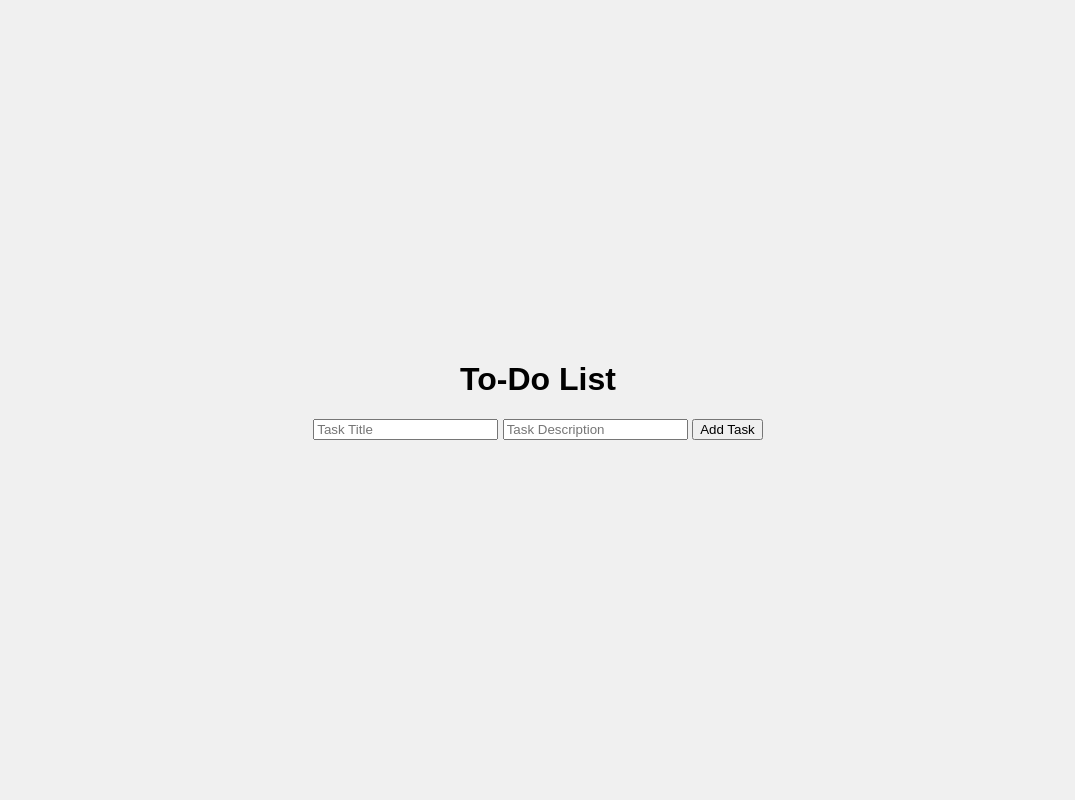
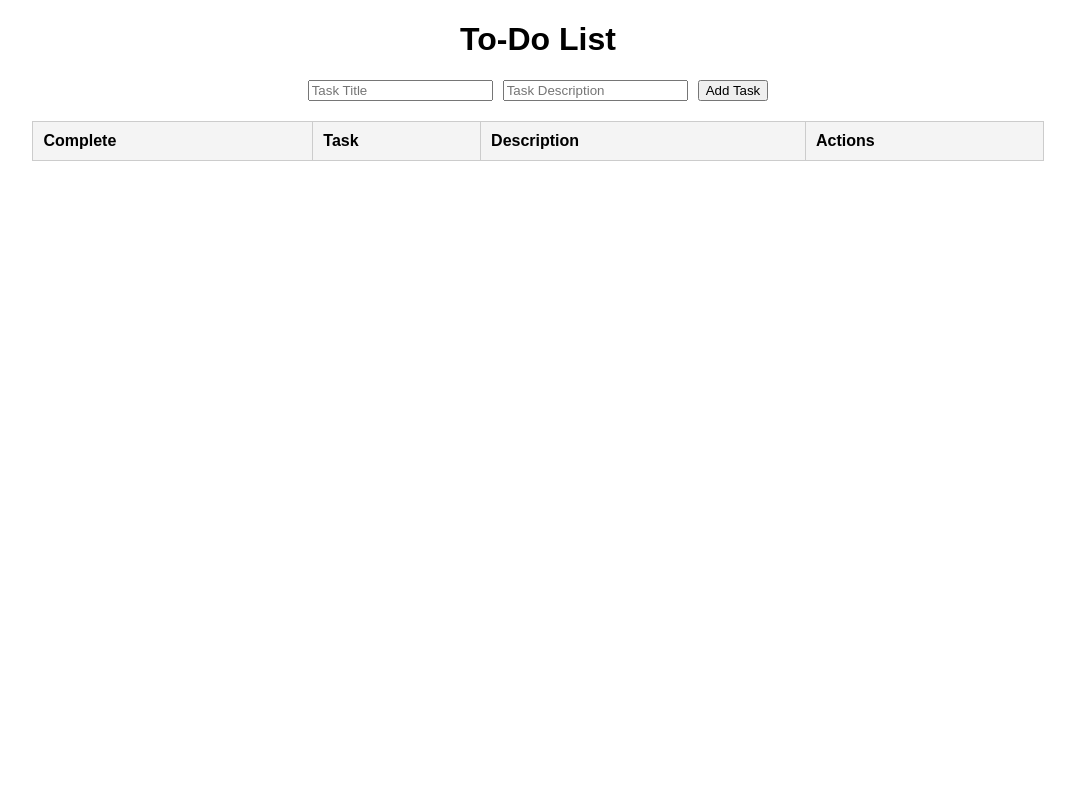
Before and after one commit to BochkovDima/pythonProject22, a FastAPI app: page / in a window 1280 px wide. Shown: the whole page, without its empty margins (102-1177 px from the left). Run offline with FastAPI, Linux system fonts and the light colour scheme; lists and menus that the app fills with data are empty; parts of the project's set-up code (start-up, migrations or seed data) failed here and were passed over.

Commit message:
Beta fix

```diff
--- a/frontend/static/css/style.css
+++ b/frontend/static/css/style.css
@@ -1,23 +1,52 @@
 body {
     font-family: Arial, sans-serif;
-    margin: 0;
-    padding: 0;
-    display: flex;
-    flex-direction: column;
-    align-items: center;
-    justify-content: center;
-    height: 100vh;
-    background-color: #f0f0f0;
 }
 
-#task-list {
-    width: 300px;
+h1 {
+    text-align: center;
+}
+
+form {
+    display: flex;
+    justify-content: center;
     margin-bottom: 20px;
 }
 
-.task-item {
-    background-color: #fff;
+#task-title, #task-desc {
+    margin-right: 10px;
+}
+
+#task-table {
+    width: 80%;
+    margin: 0 auto;
+    border-collapse: collapse;
+}
+
+#task-table th, #task-table td {
+    border: 1px solid #ccc;
     padding: 10px;
-    margin-bottom: 10px;
-    border-radius: 5px;
-    box-shadow: 0 0 5px rgba(0, 0, 0, 0.1);
+    text-align: left;
+}
+
+#task-table th {
+    background-color: #f4f4f4;
+}
+
+.task input[type="checkbox"] {
+    margin-right: 10px;
+}
+
+.task button {
+    margin-left: 10px;
+    flex-shrink: 0;
+}
+
+#pagination {
+    display: flex;
+    justify-content: center;
+    margin-top: 20px;
+}
+
+#pagination button {
+    margin: 0 5px;
+}
--- a/frontend/templates/index.html
+++ b/frontend/templates/index.html
@@ -13,7 +13,19 @@
         <input type="text" id="task-desc" placeholder="Task Description" required>
         <button type="submit">Add Task</button>
     </form>
-    <div id="task-list"></div>
+    <table id="task-table">
+        <thead>
+            <tr>
+                <th>Complete</th>
+                <th>Task</th>
+                <th>Description</th>
+                <th>Actions</th>
+            </tr>
+        </thead>
+        <tbody id="task-list">
+            <!-- Tasks will be added here dynamically -->
+        </tbody>
+    </table>
     <div id="pagination"></div>
 
     <script>
@@ -26,9 +38,9 @@
             let totalTasks = 0;
 
             function createTaskElement(task) {
-                const taskDiv = document.createElement('div');
-                taskDiv.className = 'task';
+                const row = document.createElement('tr');
 
+                const checkboxCell = document.createElement('td');
                 const checkbox = document.createElement('input');
                 checkbox.type = 'checkbox';
                 checkbox.checked = task.completed;
@@ -37,17 +49,19 @@
                         method: 'PUT'
                     }).then(response => {
                         if (response.ok) {
-                            taskDiv.classList.toggle('completed', this.checked);
+                            row.classList.toggle('completed', this.checked);
                         }
                     });
                 });
+                checkboxCell.appendChild(checkbox);
 
-                const taskTitle = document.createElement('span');
-                taskTitle.textContent = task.title;
+                const titleCell = document.createElement('td');
+                titleCell.textContent = task.title;
 
-                const taskDesc = document.createElement('span');
-                taskDesc.textContent = task.description;
+                const descCell = document.createElement('td');
+                descCell.textContent = task.description;
 
+                const actionsCell = document.createElement('td');
                 const deleteButton = document.createElement('button');
                 deleteButton.textContent = 'Delete';
                 deleteButton.addEventListener('click', function() {
@@ -55,18 +69,19 @@
                         method: 'DELETE'
                     }).then(response => {
                         if (response.ok) {
-                            taskList.removeChild(taskDiv);
+                            taskList.removeChild(row);
                             loadTasks();
                         }
                     });
                 });
+                actionsCell.appendChild(deleteButton);
 
-                taskDiv.appendChild(checkbox);
-                taskDiv.appendChild(taskTitle);
-                taskDiv.appendChild(taskDesc);
-                taskDiv.appendChild(deleteButton);
+                row.appendChild(checkboxCell);
+                row.appendChild(titleCell);
+                row.appendChild(descCell);
+                row.appendChild(actionsCell);
 
-                return taskDiv;
+                return row;
             }
 
             function loadTasks() {
```
Also changed, not shown: test.db.
